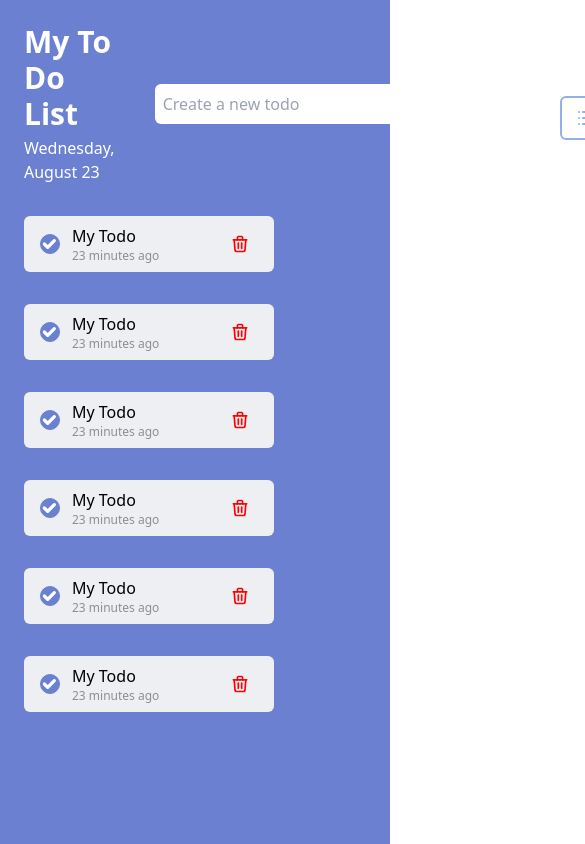
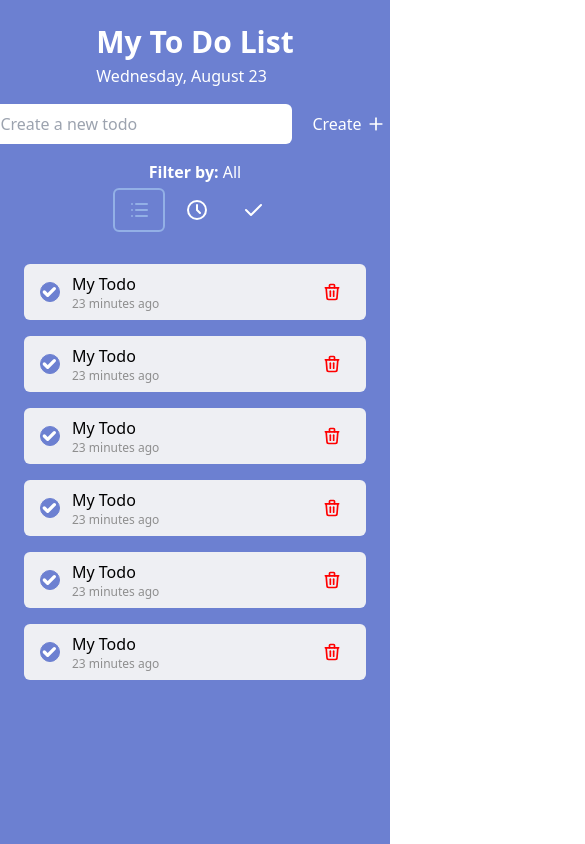
Before and after one commit to carlos-sardina/dupon, a React (Vite) app: page / in a window 390 px wide. Shown: the top 844 px of the page, 585 px wide, since content can reach past the window. Built offline with nearby package versions, Linux system fonts and the light colour scheme.

Commit message:
responsive

```diff
--- a/src/App.tsx
+++ b/src/App.tsx
@@ -4,7 +4,7 @@ function App() {
   return (
     <main className="h-screen bg-purple p-6">
       <Header />
-      <ul className="flex flex-wrap gap-x-4 gap-y-8 mt-8 justify-between">
+      <ul className="mt-8 justify-between gap-4 grid grid-cols-1 sm:grid-cols-2 md:grid-cols-3 lg:grid-cols-4">
         <Todo />
         <Todo />
         <Todo />
--- a/src/components/Header/Header.tsx
+++ b/src/components/Header/Header.tsx
@@ -3,8 +3,8 @@ import { IconPlus } from '@tabler/icons-react';
 
 export const Header = () => {
   return (
-    <header className="flex justify-between items-center">
-      <div className="flex items-center gap-x-10">
+    <header className="flex justify-between items-center flex-col md:flex-row gap-y-4">
+      <div className="flex items-center gap-x-10 flex-col lg:flex-row gap-y-4 md:items-start lg:items-center">
         <div className="text-white flex flex-col gap-1">
           <h1 className="text-3xl font-bold">My To Do List</h1>
           <p>Wednesday, August 23</p>
--- a/src/components/Todo/Todo.tsx
+++ b/src/components/Todo/Todo.tsx
@@ -3,7 +3,7 @@ import { Check } from '../index';
 
 export const Todo = () => {
   return (
-    <li className="flex bg-gray py-2 px-4 rounded-md items-center min-w-[250px] max-w-[250px] justify-between">
+    <li className="flex bg-gray py-2 px-4 rounded-md items-center min-w-full justify-between">
       <div className="items-center flex gap-3">
         <Check isChecked={true} />
         <div>
```
